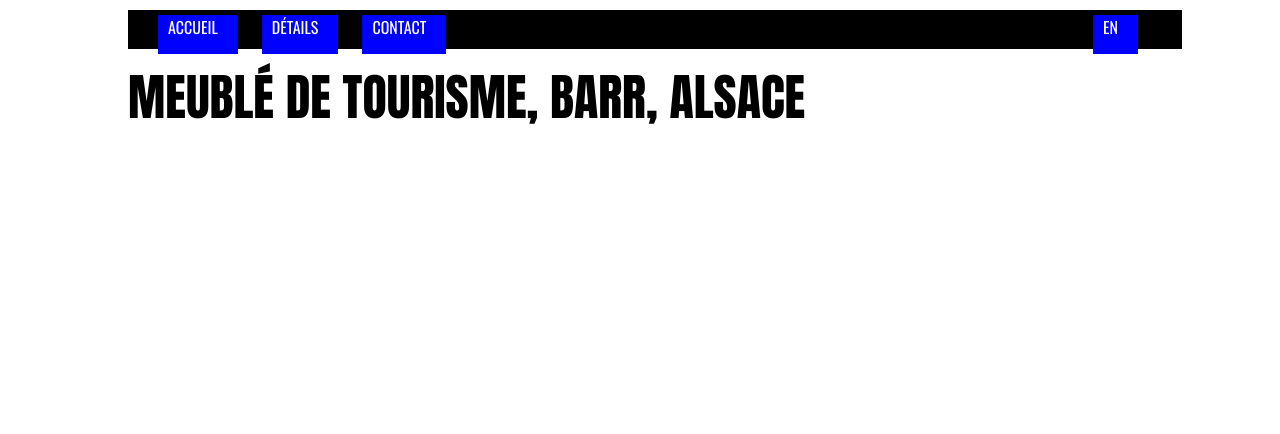
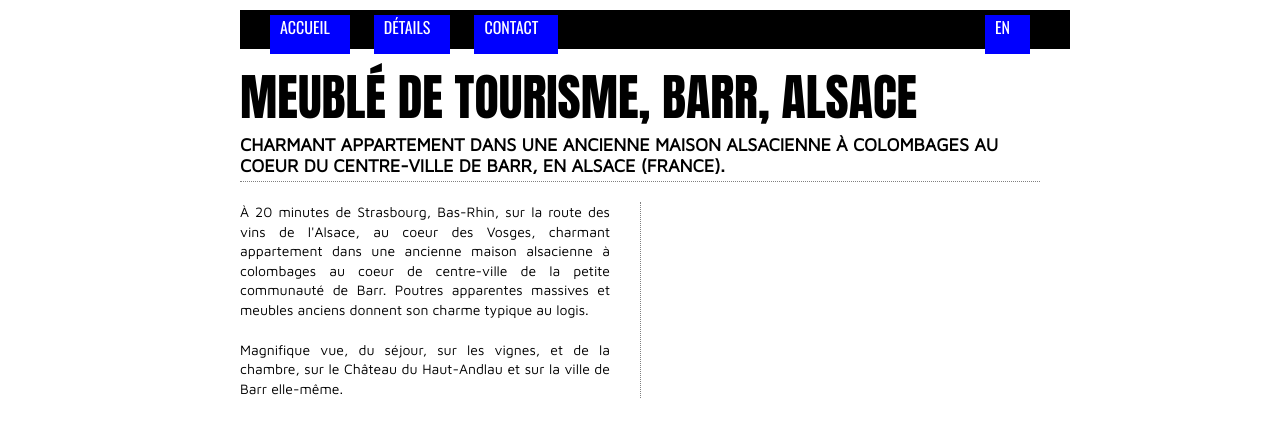
Before and after one commit to ducollegeinfo/website, a plain HTML site: page html/fr/accueil.html in a window 1280 px wide. Drawn offline with nearby package versions, Linux system fonts and the light colour scheme.

Commit message:
add sub-text + description

```diff
--- a/css/style.css
+++ b/css/style.css
@@ -13,22 +13,47 @@ h1 {
 }
 
 h2 {
+    font-family: "Maven Pro", "Arial";
+    font-weight: medium;
+    font-size: 18px;
+    text-transform: uppercase;
+    padding-bottom: 5px;
+    border-bottom-style: dotted;
+    border-color: grey;
+    border-bottom-width: 1px;
+}
+
+.left-description {
+    width: 370px;
+    border-style: dotted;
+    border-color: grey;
+    border-width: 0 1px 0 0;
+    padding-right: 30px;
+}
+
+.left-description-text {
+    font-family: "Maven Pro", "Arial";
+    font-weight: normal;
+    font-size: 14px;
+    line-height: 140%;
+    text-align: justify;
+    margin: 20px 0 10px 0;
 }
 
 .content {
-    max-width: 1024px;
+    max-width: 800px;
     margin: auto;
 }
 
 .top-banner {
-    width: 1024px;
+    width: 800px;
     background-color: black;
     margin: 10px 0 10px 0;
     padding: 5px 20px 10px 10px;
 }
 
 .top-banner ul {
-    width: 1000px;
+    width: 780px;
 }
 
 .top-banner li {
--- a/html/fr/accueil.html
+++ b/html/fr/accueil.html
@@ -5,6 +5,7 @@
         <title>Location tourisme meublé Barr</title>
         <link href="https://fonts.googleapis.com/css?family=Anton" rel="stylesheet">
         <link href="https://fonts.googleapis.com/css?family=Oswald" rel="stylesheet">
+        <link href="https://fonts.googleapis.com/css?family=Maven+Pro" rel="stylesheet">
         <link rel="stylesheet" href="../../css/style.css">
         <meta charset="UTF-8">
     </head>
@@ -18,5 +19,14 @@
             </ul>
         </div>
         <h1>Meublé de tourisme, Barr, Alsace</h1>
+        <h2>Charmant appartement dans une ancienne maison alsacienne à colombages au coeur du centre-ville de Barr, en Alsace (France).</h2>
+        <div class=left-description>
+            <p class=left-description-text>
+            À 20 minutes de Strasbourg, Bas-Rhin, sur la route des vins de l'Alsace, au coeur des Vosges, charmant appartement dans une ancienne maison alsacienne à colombages au coeur de centre-ville de la petite communauté de Barr. Poutres apparentes massives et meubles anciens donnent son charme typique au logis.
+            </p>
+            <p class=left-description-text>
+            Magnifique vue, du séjour, sur les vignes, et de la chambre, sur le Château du Haut-Andlau et sur la ville de Barr elle-même.
+            </p>
+        </div>
     </body> </div>
 </html>
```
